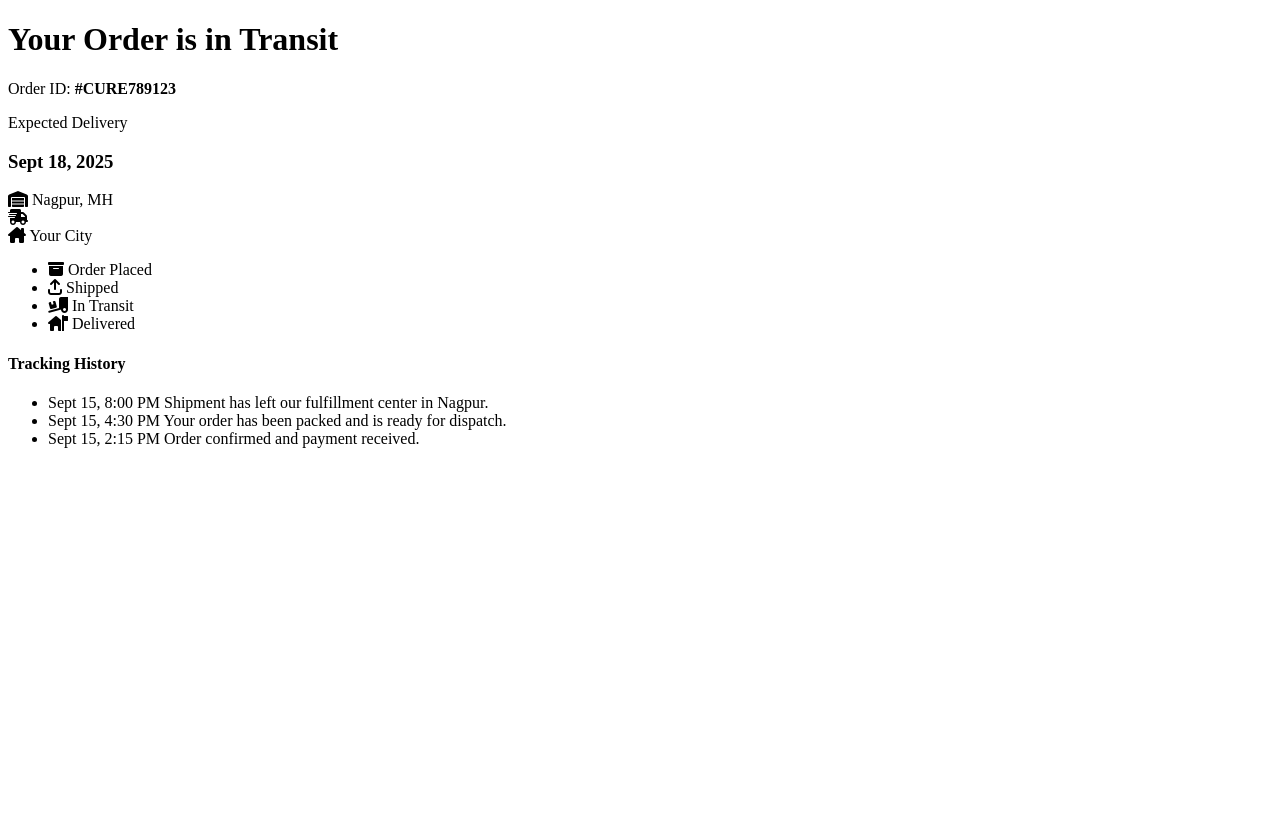
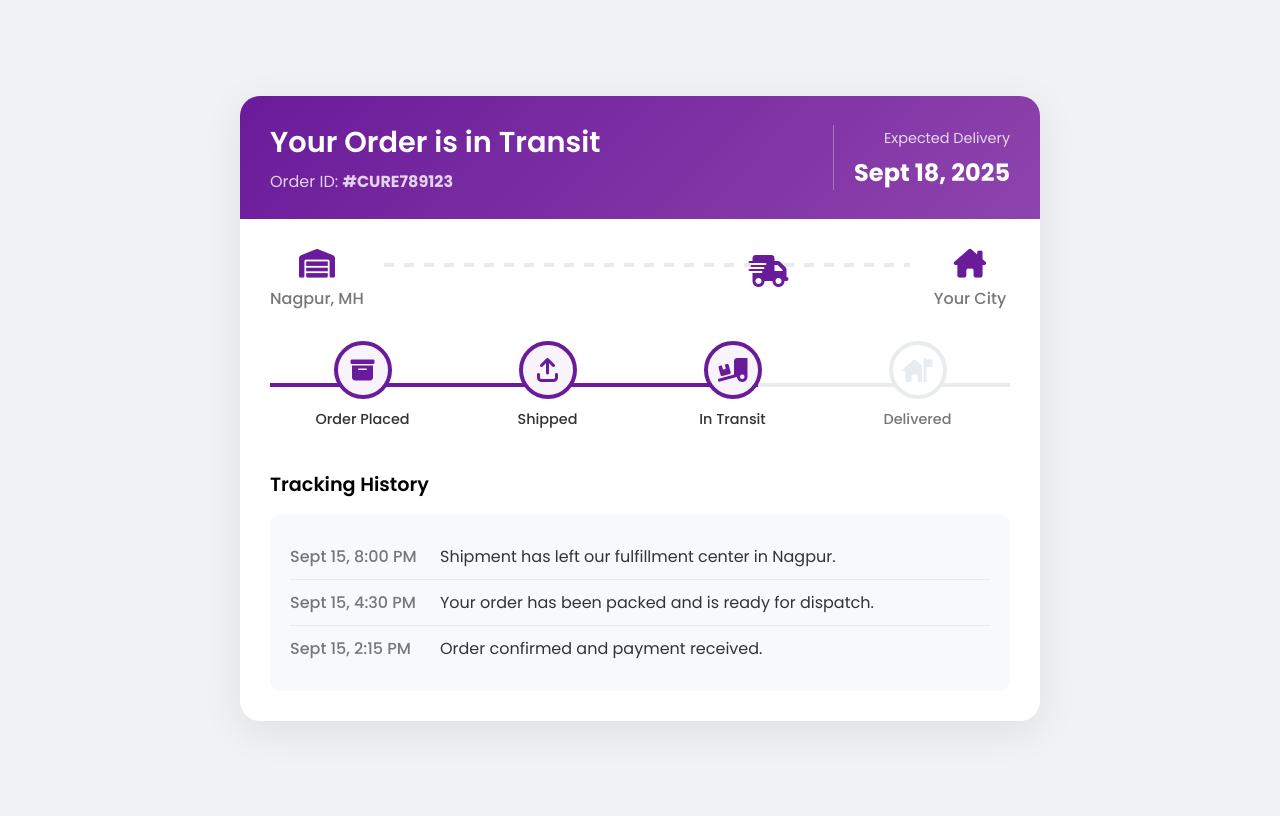
Before and after one commit to piyush-ujgaokar/cosmecure, a Django app: template cosmecure/templates/track/track.html in a window 1280 px wide. Before the commit the page ends 448 px from the top, so only its background shows below. Run offline with Django 5.2, Linux system fonts and the light colour scheme; the template is opened without the code that fills it, so the values that code supplies are empty.

Commit message:
css file of track order added

```diff
--- a/cosmecure/static/css/track/track.css
+++ b/cosmecure/static/css/track/track.css
@@ -0,0 +1,262 @@
+:root {
+    --primary-color: #6a1b9a;
+    --secondary-color: #28a745; /* Green for success */
+    --background-color: #f0f2f5;
+    --card-bg: #ffffff;
+    --text-dark: #333;
+    --text-light: #777;
+    --border-color: #e9ecef;
+}
+
+body {
+    font-family: 'Poppins', sans-serif;
+    background-color: var(--background-color);
+    display: flex;
+    justify-content: center;
+    align-items: center;
+    min-height: 100vh;
+    padding: 20px;
+    box-sizing: border-box;
+}
+
+.tracking-container {
+    max-width: 800px;
+    width: 100%;
+    background: var(--card-bg);
+    border-radius: 20px;
+    box-shadow: 0 10px 40px rgba(0, 0, 0, 0.08);
+    overflow: hidden;
+}
+
+.tracking-header {
+    background: linear-gradient(135deg, var(--primary-color), #8e44ad);
+    color: #fff;
+    padding: 25px 30px;
+    display: flex;
+    justify-content: space-between;
+    align-items: center;
+}
+
+.tracking-header h1 {
+    margin: 0;
+    font-size: 1.8em;
+    font-weight: 600;
+}
+
+.tracking-header p {
+    margin: 5px 0 0;
+    opacity: 0.8;
+}
+
+.delivery-estimate {
+    text-align: right;
+    border-left: 1px solid rgba(255, 255, 255, 0.3);
+    padding-left: 20px;
+}
+.delivery-estimate span { font-size: 0.9em; opacity: 0.8;}
+.delivery-estimate h3 { margin: 5px 0 0; font-size: 1.5em; }
+
+.tracking-body {
+    padding: 30px;
+}
+
+/* Map Visualization */
+.map-visual {
+    display: flex;
+    justify-content: space-between;
+    align-items: center;
+    margin-bottom: 30px;
+    position: relative;
+}
+
+.map-visual .city {
+    text-align: center;
+    color: var(--text-light);
+    min-width: 80px;
+}
+.map-visual .city i {
+    font-size: 1.8em;
+    color: var(--primary-color);
+}
+.map-visual .city span {
+    display: block;
+    margin-top: 5px;
+    font-weight: 500;
+}
+
+.map-visual .path {
+    flex-grow: 1;
+    height: 4px;
+    background: repeating-linear-gradient(90deg, var(--border-color), var(--border-color) 10px, transparent 10px, transparent 20px);
+    margin: 0 20px;
+    position: relative;
+    top: -15px;
+}
+
+/* Truck Icon and Animation */
+.map-visual .truck {
+    position: absolute;
+    top: -15px;
+    left: 0;
+    transform: translateX(-50%);
+    color: var(--primary-color);
+    font-size: 2em;
+    z-index: 10;
+    animation: drive-halfway 4s ease-in-out infinite; /* Updated animation name */
+}
+
+/* === UPDATED KEYFRAME === */
+/* This animation now moves the truck to the halfway point (50%) and repeats */
+@keyframes drive-halfway {
+    0% {
+        transform: translateX(0%); /* Starts at the beginning */
+    }
+    100% {
+        transform: translateX(calc(50vw - 150px)); /* Moves to the middle */
+        /* Note: Adjust the '150px' value if needed to perfectly center it */
+    }
+}
+
+
+/* Progress Tracker */
+.progress-tracker {
+    position: relative;
+    margin: 30px 0;
+}
+
+.progress-steps {
+    list-style: none;
+    padding: 0;
+    margin: 0;
+    display: flex;
+    justify-content: space-between;
+    position: relative;
+}
+
+.progress-steps::before {
+    content: '';
+    position: absolute;
+    top: 50%;
+    left: 0;
+    transform: translateY(-50%);
+    height: 4px;
+    width: 100%;
+    background-color: var(--border-color);
+    z-index: 1;
+}
+
+.progress-steps::after {
+    content: '';
+    position: absolute;
+    top: 50%;
+    left: 0;
+    transform: translateY(-50%);
+    height: 4px;
+    background-color: var(--primary-color);
+    z-index: 2;
+    transition: width 0.5s ease;
+}
+
+.progress-steps[data-current-step="1"]::after { width: 0%; }
+.progress-steps[data-current-step="2"]::after { width: 33%; }
+.progress-steps[data-current-step="3"]::after { width: 66%; }
+.progress-steps[data-current-step="4"]::after { width: 100%; }
+
+.step {
+    text-align: center;
+    position: relative;
+    z-index: 3;
+    flex: 1;
+}
+
+.step i {
+    display: flex;
+    justify-content: center;
+    align-items: center;
+    width: 50px;
+    height: 50px;
+    margin: 0 auto 10px;
+    border-radius: 50%;
+    background-color: var(--card-bg);
+    border: 4px solid var(--border-color);
+    color: var(--border-color);
+    font-size: 1.5em;
+    transition: all 0.4s ease;
+}
+
+.step span {
+    display: block;
+    margin-top: 5px;
+    font-weight: 500;
+    color: var(--text-light);
+    font-size: 0.9em;
+}
+
+.progress-steps[data-current-step="2"] .step:nth-child(-n+2) i,
+.progress-steps[data-current-step="3"] .step:nth-child(-n+3) i,
+.progress-steps[data-current-step="4"] .step:nth-child(-n+4) i {
+    border-color: var(--primary-color);
+    color: var(--primary-color);
+    background-color: #f9f4fc;
+}
+.progress-steps[data-current-step="2"] .step:nth-child(-n+2) span,
+.progress-steps[data-current-step="3"] .step:nth-child(-n+3) span,
+.progress-steps[data-current-step="4"] .step:nth-child(-n+4) span {
+    color: var(--text-dark);
+}
+
+.progress-steps[data-current-step="4"] .step:nth-child(4) i {
+    border-color: var(--secondary-color);
+    color: var(--secondary-color);
+}
+
+
+/* Tracking History */
+.tracking-history {
+    margin-top: 40px;
+}
+.tracking-history h4 {
+    margin: 0 0 15px;
+    font-size: 1.2em;
+    font-weight: 600;
+}
+.tracking-history ul {
+    list-style: none;
+    padding: 20px;
+    margin: 0;
+    background-color: #f8f9fa;
+    border-radius: 12px;
+}
+.tracking-history li {
+    padding: 10px 0;
+    display: flex;
+    border-bottom: 1px solid var(--border-color);
+}
+.tracking-history li:last-child { border: none; }
+
+.history-time {
+    width: 150px;
+    color: var(--text-light);
+    font-weight: 500;
+}
+.history-status {
+    flex-grow: 1;
+    color: var(--text-dark);
+}
+
+/* --- Responsive Design --- */
+@media (max-width: 600px) {
+    .tracking-header {
+        flex-direction: column;
+        text-align: center;
+    }
+    .delivery-estimate {
+        text-align: center;
+        border: none;
+        padding: 0;
+        margin-top: 15px;
+    }
+    .map-visual .city span { font-size: 0.8em; }
+    .step span { font-size: 0.8em; }
+    .history-time { width: 100px; font-size: 0.9em;}
+}
--- a/cosmecure/templates/placed/placed.html
+++ b/cosmecure/templates/placed/placed.html
@@ -5,7 +5,7 @@
     <meta charset="UTF-8">
     <meta name="viewport" content="width=device-width, initial-scale=1.0">
     <title>Order Confirmed - CosmeCure</title>
-    <link rel="stylesheet" href="">
+    <link rel="stylesheet" href= "../../static/css/placed/placed.css">
     <link href="https://fonts.googleapis.com/css2?family=Poppins:wght@400;600;700&display=swap" rel="stylesheet">
 </head>
 <body>
@@ -24,7 +24,7 @@
                 <p><strong>Estimated Arrival:</strong> Sept 18, 2025</p>
             </div>
 
-           <a href="track.html" class="track-button">
+           <a href="" class="track-button">
     <span class="button-text">Track Your Shipment</span>
     <span class="arrow">&rarr;</span>
 </a>
```
Also changed, not shown: cosmecure/templates/placed/cosmecure/static/css/placed/placed.css (deleted).
